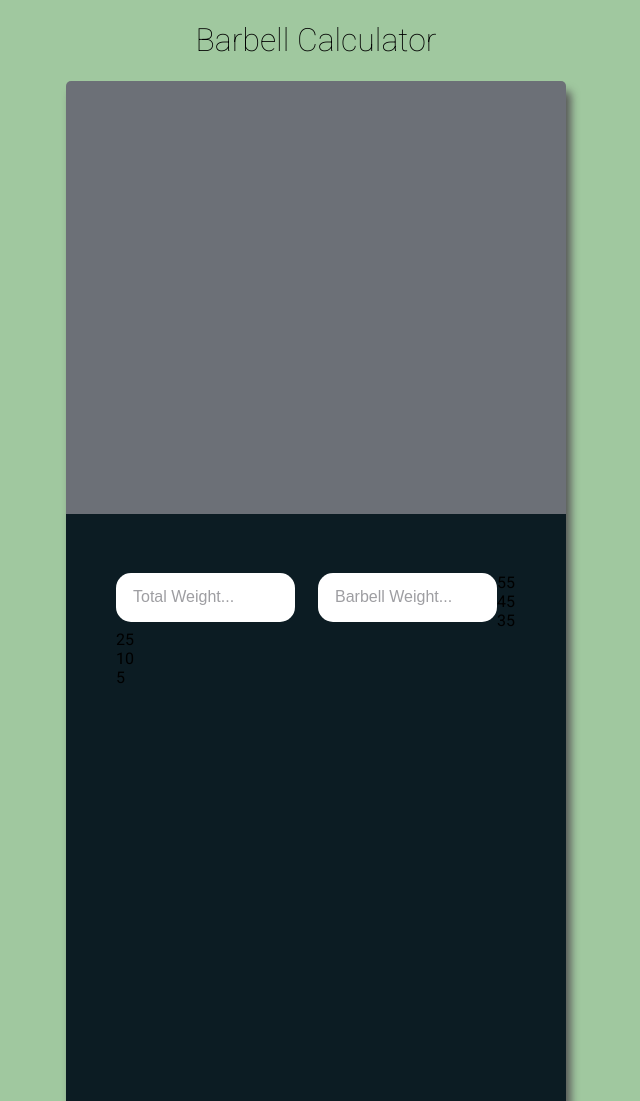
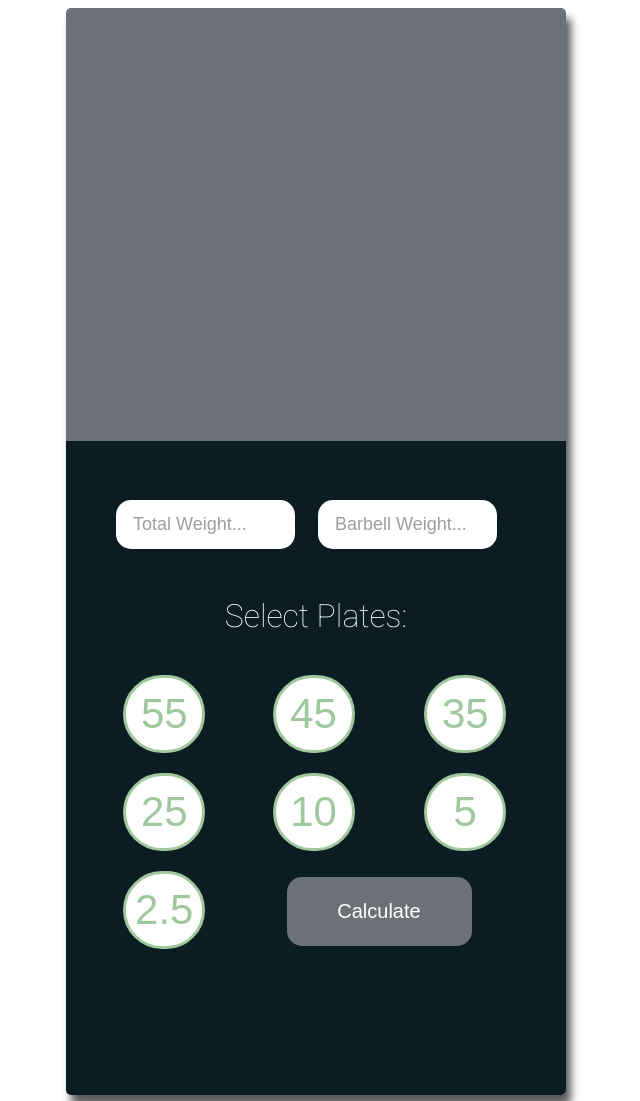
Before and after one commit to kevinmolina-io/barbell-calculator, a plain HTML site: page index.html in a window 1280 px wide. Shown: the top 1101 px of the page, without its empty margins (324-964 px from the left). Drawn offline with Linux system fonts and the light colour scheme.

Commit message:
1) Added calc-btn element to parent-plate div 2) styled grid pattern for plate availability 3) fine tuning on spacing between elements 4) Added instructional text for choosing plates

```diff
--- a/index.html
+++ b/index.html
@@ -12,8 +12,6 @@
     <title>Barbell Calculator</title>
   </head>
   <body>
-    <h1>Barbell Calculator</h1>
-
     <div class="parent">
       <div class="top-view"></div>
       <div class="bottom-view">
@@ -24,17 +22,19 @@
             placeholder="Barbell Weight..."
             id="barbell-weight"
           />
-          <div class="row">
-            <div class="plate-btn column" id="plate-55">55</div>
-            <div class="plate-btn column" id="plate-45">45</div>
-            <div class="plate-btn column" id="plate-35">35</div>
-          </div>
-          <div class="row">
-            <div class="plate-btn column" id="plate-25">25</div>
-            <div class="plate-btn column" id="plate-10">10</div>
-            <div class="plate-btn column" id="plate-5">5</div>
-          </div>
-          <div class="row"></div>
+        </div>
+        <div class="plates-avail">
+          <h1>Select Plates:</h1>
+        </div>
+        <div class="parent-plate">
+          <button class="plate-btn column" id="plate-55">55</button>
+          <button class="plate-btn column" id="plate-45">45</button>
+          <button class="plate-btn column" id="plate-35">35</button>
+          <button class="plate-btn column" id="plate-25">25</button>
+          <button class="plate-btn column" id="plate-10">10</button>
+          <button class="plate-btn column" id="plate-5">5</button>
+          <button class="plate-btn column" id="plate-2half">2.5</button>
+          <button class="calc-btn column" id="calc-weight">Calculate</button>
         </div>
       </div>
     </div>
--- a/style.css
+++ b/style.css
@@ -1,11 +1,11 @@
 body {
   font-family: "Roboto", "sans-serif";
-  background-color: #a0c89f;
 }
 
 h1 {
   font-weight: 100;
   text-align: center;
+  color: #ffffff;
 }
 
 .parent {
@@ -50,7 +50,7 @@ h1 {
 #barbell-weight {
   width: 160px;
   height: 47px;
-  font-size: 16px;
+  font-size: 18px;
   padding-left: 17px;
   float: left;
   border-radius: 15px;
@@ -59,8 +59,8 @@ h1 {
   -ms-border-radius: 15px;
   -o-border-radius: 15px;
   border: none;
-  color: #9e9ea2;
-  font-weight: 100;
+  color: #494949;
+  font-weight: 300;
 }
 
 input:focus {
@@ -74,3 +74,80 @@ input:focus {
 ::placeholder {
   color: #9e9ea2;
 }
+
+.plates-avail {
+  margin-top: 50px;
+  margin-bottom: 30px;
+}
+
+.instructions {
+  color: #ffffff;
+}
+
+.plate-btn {
+  background-color: #ffffff;
+  font-size: 42px;
+  font-weight: 100;
+  color: #a0c89f;
+  width: 82px;
+  height: 78px;
+  text-align: center;
+  cursor: pointer;
+  margin: 10px;
+  border-radius: 50px;
+  -webkit-border-radius: 50px;
+  -moz-border-radius: 50px;
+  -ms-border-radius: 50px;
+  -o-border-radius: 50px;
+  border: 3px solid #a0c89f;
+}
+
+.plate-btn:hover {
+  background-color: #a0c89f;
+  color: #ffffff;
+  border: 3px solid #ffffff;
+  transition: all 0.4s ease;
+  -webkit-transition: all 0.4s ease;
+  -moz-transition: all 0.4s ease;
+  -ms-transition: all 0.4s ease;
+  -o-transition: all 0.4s ease;
+}
+
+.calc-btn {
+  grid-column-start: 2;
+  grid-column-end: 4;
+  height: 69px;
+  width: 185px;
+  margin-top: 16px;
+  margin-left: 24px;
+  border-radius: 15px;
+  text-align: center;
+  font-size: 20px;
+  font-weight: 100;
+  background-color: #6c7077;
+  color: #ffffff;
+  cursor: pointer;
+  border: none;
+}
+
+.calc-btn:hover {
+  background-color: #a0c89f;
+  color: #0c1c23;
+  transition: all 0.4s ease;
+  -webkit-transition: all 0.4s ease;
+  -moz-transition: all 0.4s ease;
+  -ms-transition: all 0.4s ease;
+  -o-transition: all 0.4s ease;
+}
+
+.parent-plate {
+  display: grid;
+  grid-template-columns: auto auto auto;
+  grid-template-rows: auto auto auto;
+  /* margin: 39px 59px; */
+  justify-content: space-evenly;
+}
+
+.column {
+  display: table-cell;
+}
```
